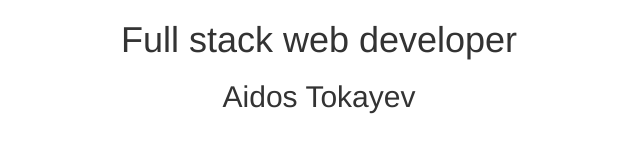
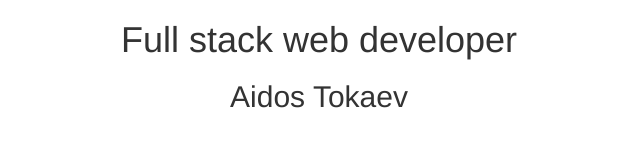
Before and after one commit to Aidosgd/aidosgd.github.io, a website: page src/index.html in a window 1280 px wide. Shown: the full height of the page, 321-961 px from the left. Drawn offline with nearby package versions, Linux system fonts and the light colour scheme.

Commit message:
Update index.html

```diff
--- a/src/index.html
+++ b/src/index.html
@@ -8,7 +8,7 @@
 		<div class="container text-center">
 			<h1>Full stack web developer</h1>
 
-			<h2>Aidos Tokayev</h2>
+			<h2>Aidos Tokaev</h2>
 		</div>
 
 	</body>
```
